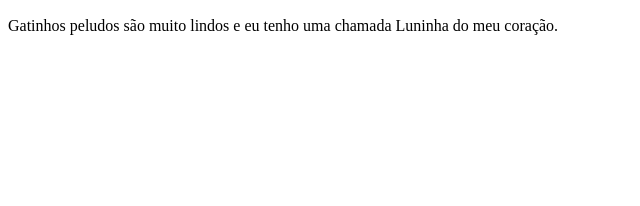
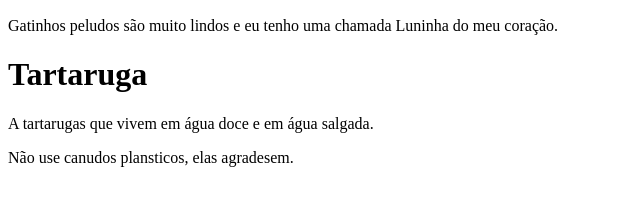
Before and after one commit to raissafraga/Gatinho, a plain HTML site: page index.html in a window 1280 px wide. Shown: the part 502-708 px from the top of the page, without its empty margins (0-640 px from the left). Drawn offline with Linux system fonts and the light colour scheme.

Commit message:
updated index.html with emergency fix

```diff
--- a/index.html
+++ b/index.html
@@ -13,5 +13,10 @@
       <img src="https://s1.static.brasilescola.uol.com.br/be/e/borboleta(1).jpg" alt="Imagem de uma borboleta Laranja">
     <h2>Animais Fofos:</h2>
     <p>Gatinhos peludos são muito lindos e eu tenho uma chamada Luninha do meu coração.</p>
+
+    <h1>Tartaruga</h1>
+   <p>A tartarugas que vivem em água doce e em água salgada.</p>
+   <p>Não use canudos plansticos, elas agradesem.</p>
+
 </body>
 </html>
```
